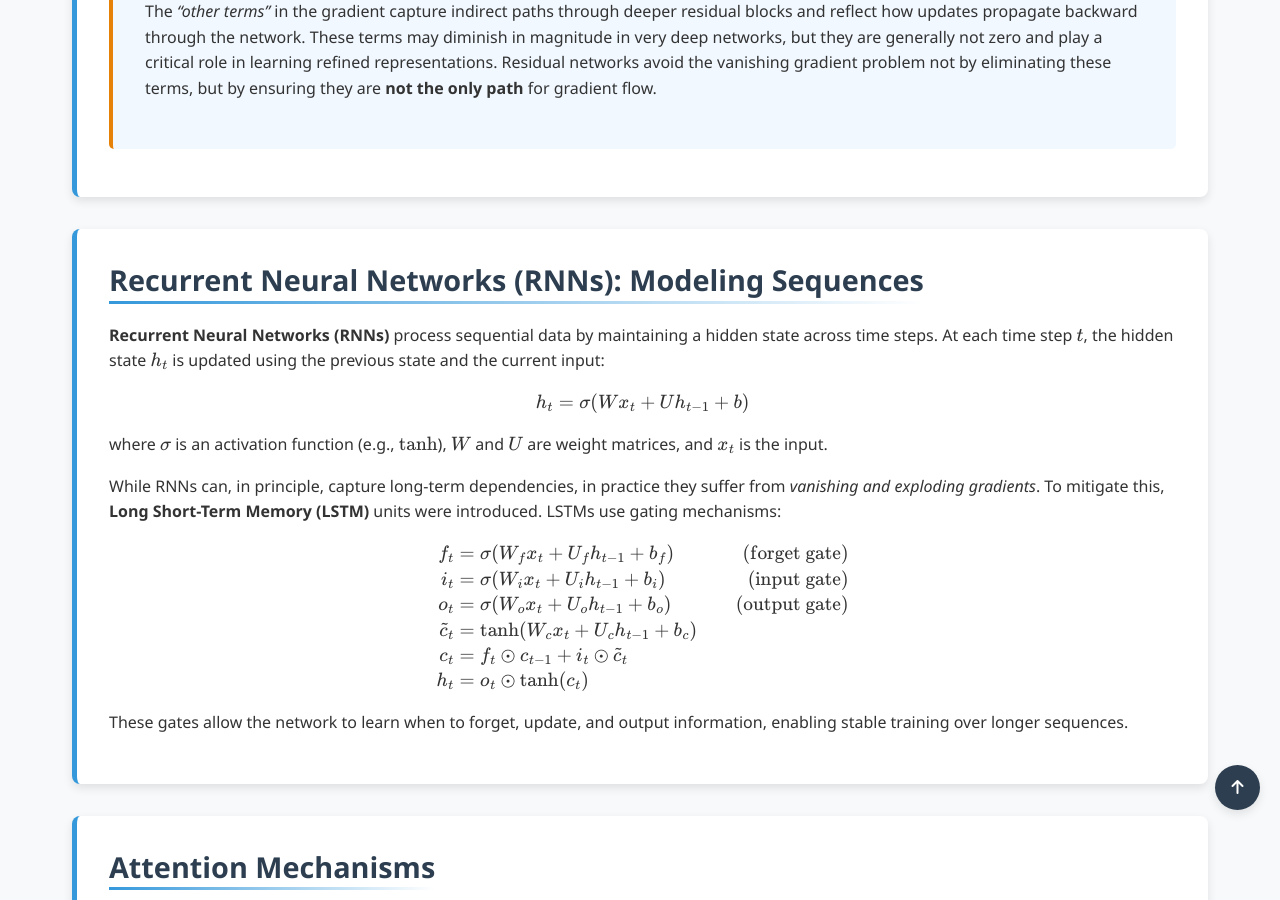
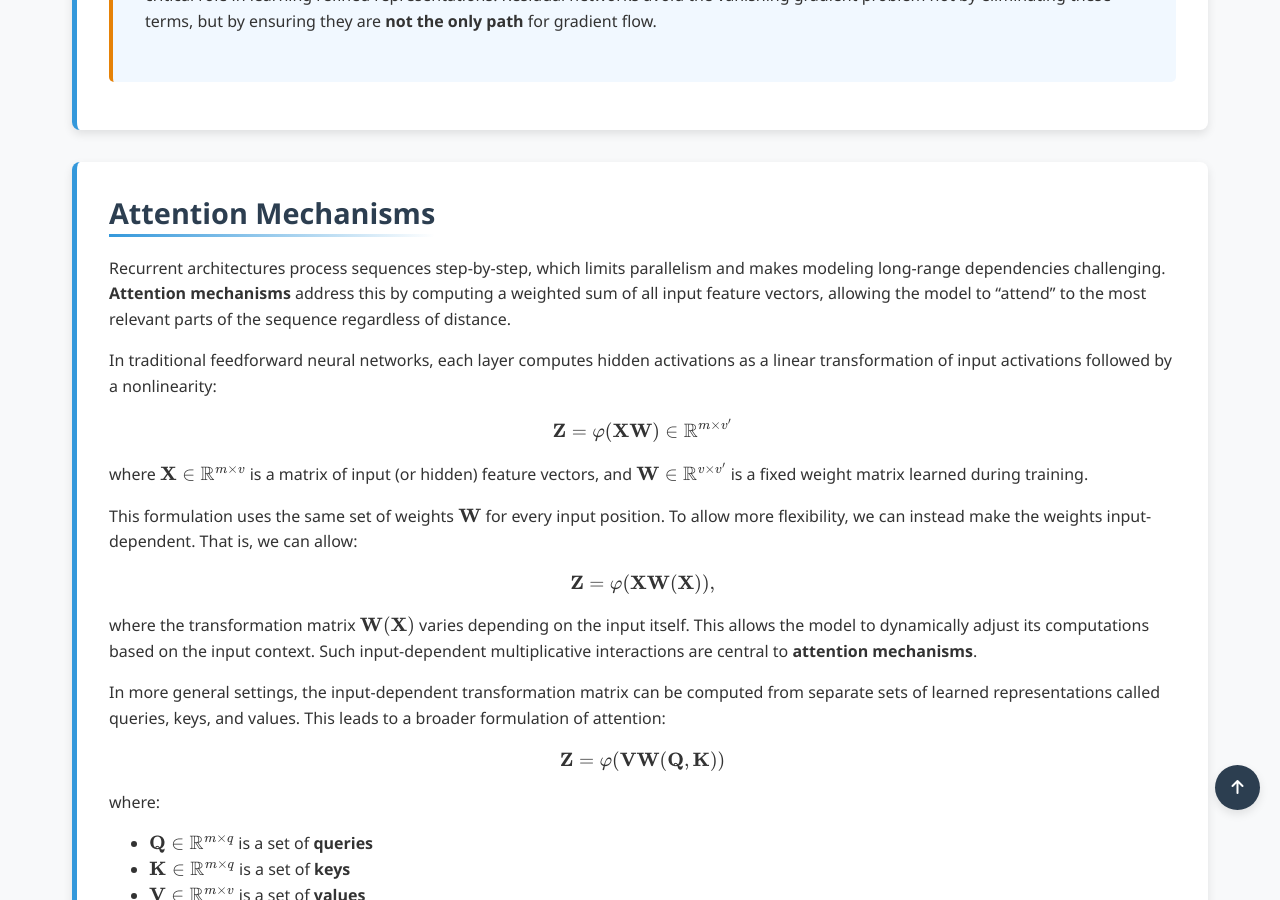
Before and after one commit to Yusukey01/yusukey01.github.io, a Jekyll site: the page built from Mathematics/Machine_learning/deep_nn.html, in a window 1280 px wide and 900 px high, scrolled down 2114 px. Built offline with Jekyll 4.4.1, drawn with Linux system fonts in a browser that asks for light colours; some of the changed text lies outside the part shown.

Commit message:
changed demo style

```diff
--- a/Mathematics/Machine_learning/deep_nn.html
+++ b/Mathematics/Machine_learning/deep_nn.html
@@ -15,7 +15,6 @@ uses_python: false
 
         <div class="topic-nav">
             <a href="#CNN">Convolutional Neural Networks (CNNs)</a>
-            <a href="#RNN">Recurrent Neural Networks (RNNs)</a>
             <a href="#attention">Attention Mechanisms</a>
             <a href="#self">Self-Attention</a>
             <a href="#multihead">Multi-Head Attention</a>
@@ -49,12 +48,8 @@ uses_python: false
                 </p>
 
                 <p>
-                    This success led to deeper architectures:
-                    <ul style="padding-left: 40px;">
-                        <li><strong>ResNet</strong> introduced <strong>residual connections</strong>, which help gradients propagate through deep networks.</li>
-                        <li><strong>DenseNet</strong> connected each layer to all previous layers via concatenation, enhancing feature reuse and reducing redundancy.</li>
-                    </ul>
-                    These models advanced image recognition and set the stage for modern vision architectures.
+                    This success led to the deeper architecture, <strong>ResNet</strong>(2015), which introduced <strong>residual connections</strong>.
+                    Such a model advanced image recognition and set the stage for modern vision architectures.
                 </p>
 
                <div class="theorem">
@@ -97,34 +92,6 @@ uses_python: false
                     </p>
                 </div>
 
-            </section>
-
-            <section id="RNN" class="section-content">
-                <h2> Recurrent Neural Networks (RNNs): Modeling Sequences</h2>
-                <p>
-                    <strong>Recurrent Neural Networks (RNNs)</strong> process sequential data by maintaining a hidden state across time steps.
-                    At each time step \(t\), the hidden state \(h_t\) is updated using the previous state and the current input:
-                    \[
-                    h_t = \sigma(W x_t + U h_{t-1} + b)
-                    \]
-                    where \(\sigma\) is an activation function (e.g., \(\tanh\)), \(W\) and \(U\) are weight matrices, and \(x_t\) is the input.
-                </p>
-
-                <p>
-                    While RNNs can, in principle, capture long-term dependencies, in practice they suffer from <em>vanishing and exploding gradients</em>.
-                    To mitigate this, <strong>Long Short-Term Memory (LSTM)</strong> units were introduced. LSTMs use gating mechanisms:
-                    \[
-                    \begin{aligned}
-                    f_t &= \sigma(W_f x_t + U_f h_{t-1} + b_f) \quad &\text{(forget gate)} \\
-                    i_t &= \sigma(W_i x_t + U_i h_{t-1} + b_i) \quad &\text{(input gate)} \\
-                    o_t &= \sigma(W_o x_t + U_o h_{t-1} + b_o) \quad &\text{(output gate)} \\
-                    \tilde{c}_t &= \tanh(W_c x_t + U_c h_{t-1} + b_c) \\
-                    c_t &= f_t \odot c_{t-1} + i_t \odot \tilde{c}_t \\
-                    h_t &= o_t \odot \tanh(c_t)
-                    \end{aligned}
-                    \]
-                    These gates allow the network to learn when to forget, update, and output information, enabling stable training over longer sequences.
-                </p>
             </section>
 
             <section id="attention" class="section-content">
@@ -223,7 +190,7 @@ uses_python: false
             <p>
                 This mechanism captures contextual relationships between tokens by allowing information to flow from any position to any other in a single layer.
                 Through training, all the outputs have been known. Thus the model can evaluate \(\mathbf{y}_i\) <strong>in parallel</strong>, which
-                overcomes the sequential bottleneck of RNNs.
+                overcomes the sequential bottleneck of past DNNs.
             </p>
 
             </section>
@@ -317,7 +284,7 @@ uses_python: false
                     </p>
 
                      <p> These encodings are added element-wise to the token embeddings at each position, allowing the model to
-                        incorporate position information without relying on sequence-aware architectures like RNNs or CNNs.
+                        incorporate position information without relying on sequence-aware architectures like CNNs.
                         Moreover, the use of periodic functions enables the model to potentially generalize to sequences longer
                         than those seen during training.
                     </p>
--- a/Mathematics/Machine_learning/ml.html
+++ b/Mathematics/Machine_learning/ml.html
@@ -174,10 +174,8 @@ uses_python: false
                         <div class="keywords">
                            <span><strong>Interactive Demo</strong></span>
                            <span>Convolutional Neural Networks (CNNs)</span>
+                           <span>Residual connection</span>
                            <span>Layer normalization</span>
-                           <span>Residual connection</span>
-                           <span>Recurrent Neural Networks (RNNs)</span>
-                           <span>Long Short-Term Memory (LSTM)</span>
                            <span>Attention</span>
                            <span>Self-attention</span>
                            <span>Multi-Head Attention (MHA)</span>
```
